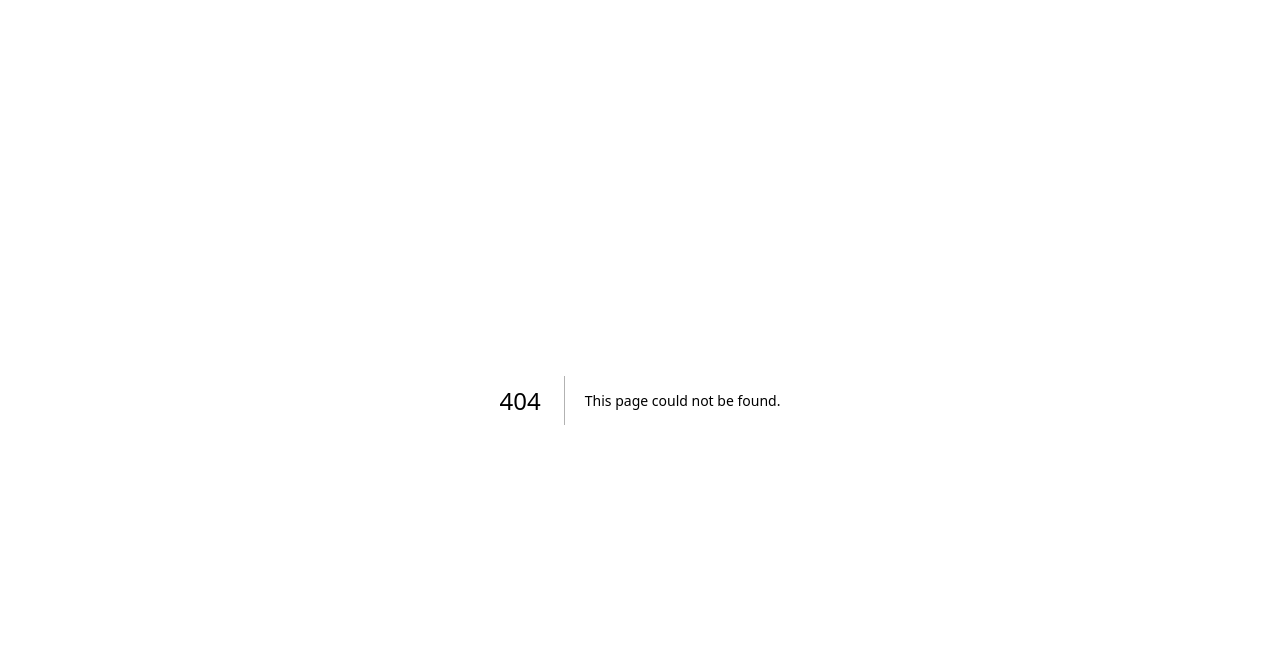
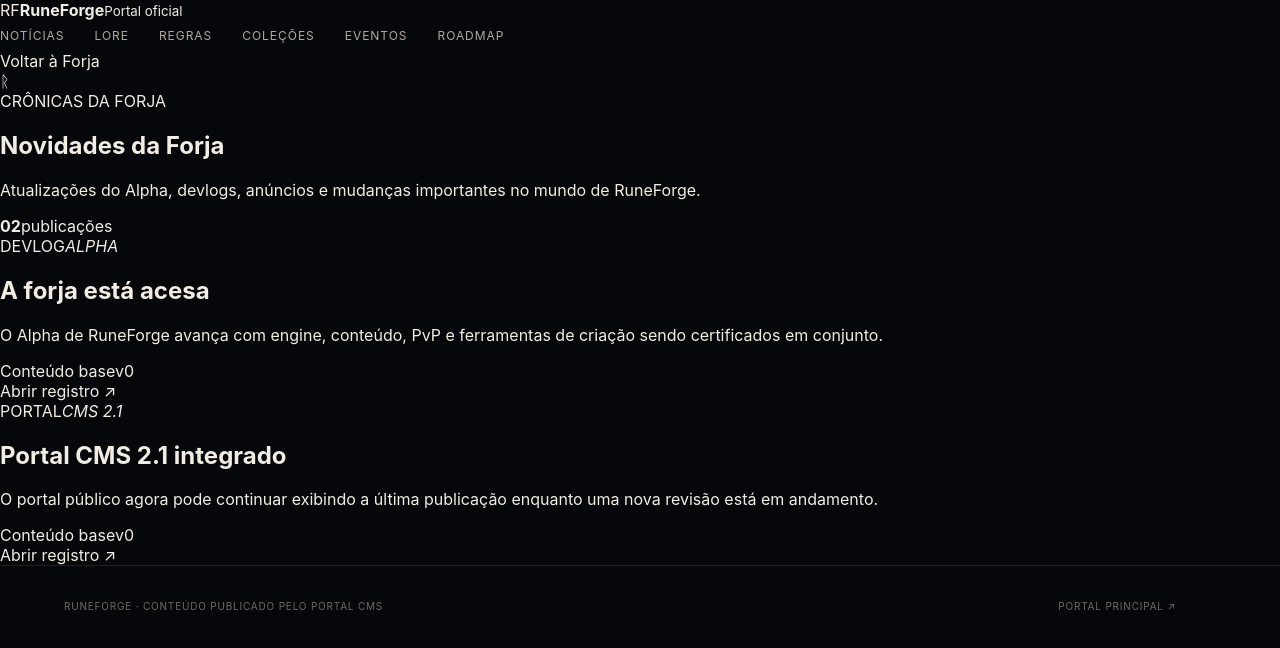
Before and after one commit to EntropiaEKaos/SiteRuneForged, a Next.js app: page /news in a window 1280 px wide. Before the commit this address had no page. Shown: the top 648 px of the page. Built offline with nearby package versions, Linux system fonts and the light colour scheme.

Commit message:
feat(portal): add news public index

```diff
--- /dev/null
+++ b/src/app/news/page.tsx
@@ -0,0 +1,5 @@
+import { PortalSectionIndex } from "@/components/PortalEditorial";
+
+export default function Page() {
+  return <PortalSectionIndex section="news" />;
+}
```
